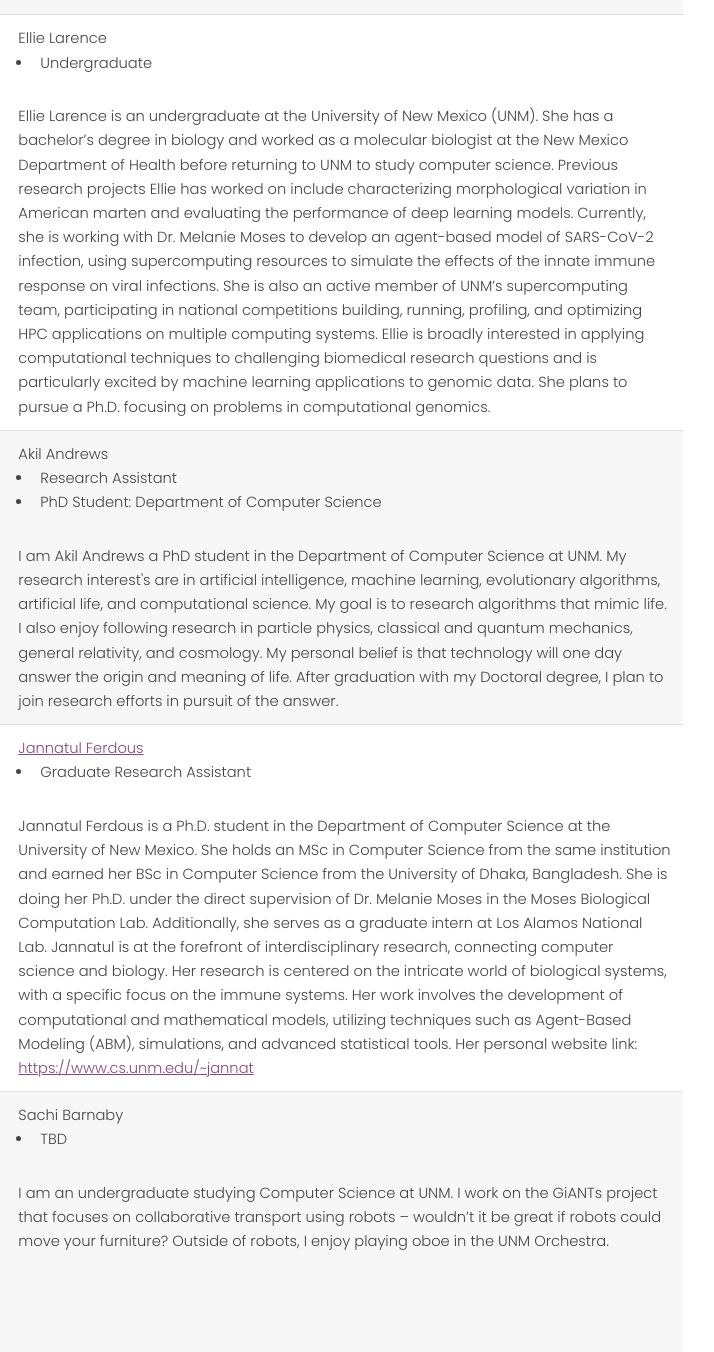
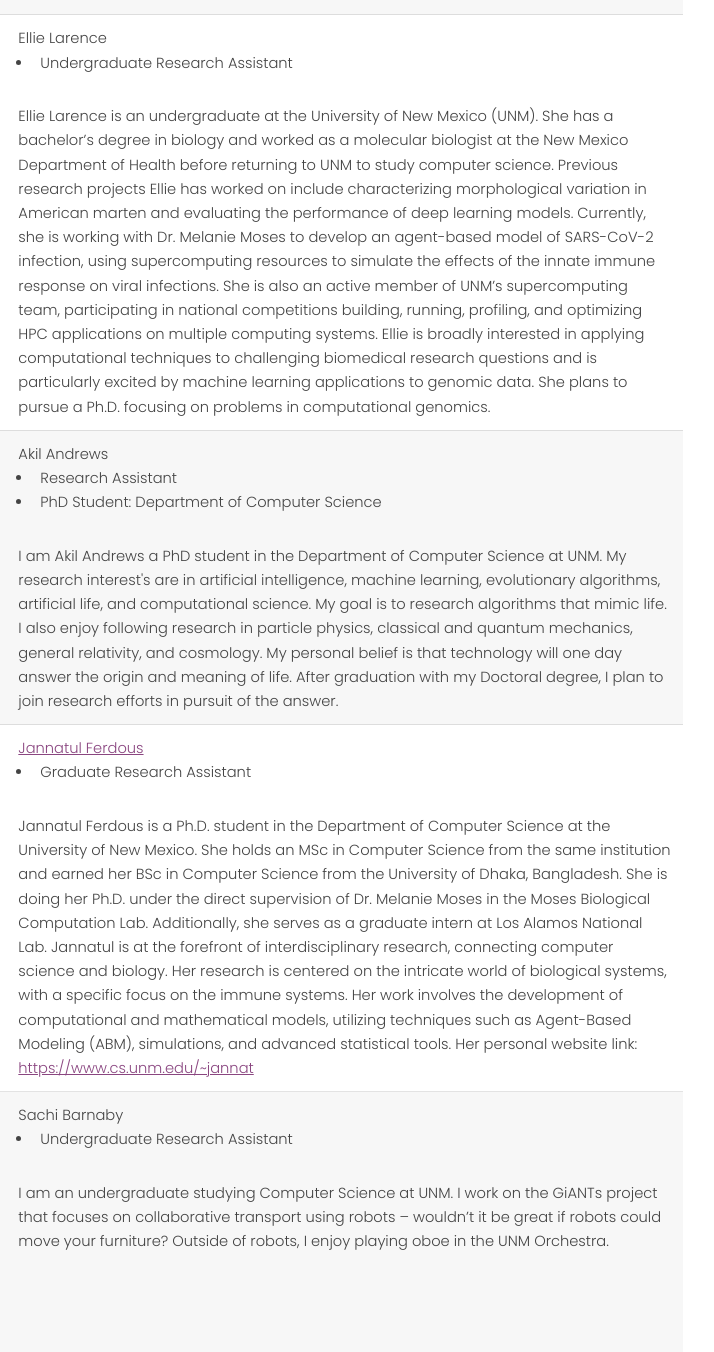
Before and after one commit to IKosode/website, a plain HTML site: page team.html in a window 1280 px wide. Shown: the part 2004-3356 px from the top of the page, 434-1148 px from the left. Drawn offline with Linux system fonts and the light colour scheme.

Commit message:
team.html: +Undergraduate Research Assistant titles

```diff
--- a/team.html
+++ b/team.html
@@ -154,7 +154,7 @@
 																									width="256"/></td>
 						<td style="text-align: left;">Ellie Larence
 							<ul>
-								<li>Undergraduate</li>
+								<li>Undergraduate Research Assistant</li>
 							</ul>
 							Ellie Larence is an undergraduate at the University of New Mexico (UNM). She has a bachelor’s degree in biology and worked as a molecular biologist at the New Mexico Department of Health before returning to UNM to study computer science. Previous research projects Ellie has worked on include characterizing morphological variation in American marten and evaluating the performance of deep learning models. Currently, she is working with Dr. Melanie Moses to develop an agent-based model of SARS-CoV-2 infection, using supercomputing resources to simulate the effects of the innate immune response on viral infections. She is also an active member of UNM’s supercomputing team, participating in national competitions building, running, profiling, and optimizing HPC applications on multiple computing systems. Ellie is broadly interested in applying computational techniques to challenging biomedical research questions and is particularly excited by machine learning applications to genomic data. She plans to pursue a Ph.D. focusing on problems in computational genomics.
 						</td></tr>
@@ -188,7 +188,7 @@
 																							width="256"/></td>
 					<td style="text-align: left;">Sachi Barnaby
 						<ul>
-							<li>TBD</li>
+							<li>Undergraduate Research Assistant</li>
 						</ul>
 						I am an undergraduate studying Computer Science at UNM. I work on the GiANTs project that focuses on collaborative transport using robots – wouldn’t it be great if robots could move your furniture? Outside of robots, I enjoy playing oboe in the UNM Orchestra.
 					</td></tr>
```
